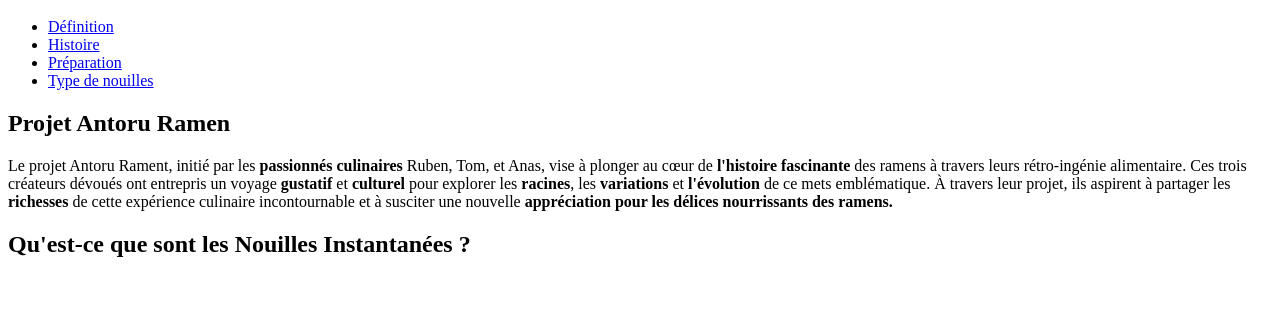
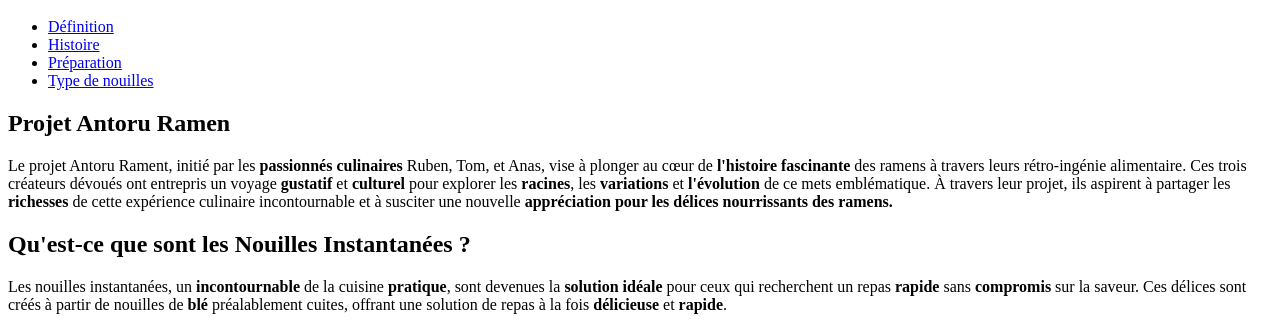
Before and after one commit to RubenLawen/antoru.github.io, a plain HTML site: page index.html in a window 1280 px wide. Shown: the part 826-1156 px from the top of the page. Before the commit the page ends 1104 px from the top, so only its background shows below. Drawn offline with Linux system fonts and the light colour scheme.

Commit message:
ajout du texte + le gras

```diff
--- a/index.html
+++ b/index.html
@@ -45,7 +45,14 @@
       <section id="definition">
         <h2>Qu'est-ce que sont les Nouilles Instantanées ?</h2>
         <p>
-
+          Les nouilles instantanées, un <strong>incontournable</strong> de la
+          cuisine <strong>pratique</strong>, sont devenues la
+          <strong>solution idéale</strong> pour ceux qui recherchent un repas
+          <strong>rapide</strong> sans <strong>compromis</strong> sur la saveur.
+          Ces délices sont créés à partir de nouilles de
+          <strong>blé</strong> préalablement cuites, offrant une solution de
+          repas à la fois <strong>délicieuse</strong> et
+          <strong>rapide</strong>.
         </p>
       </section>
 
```
